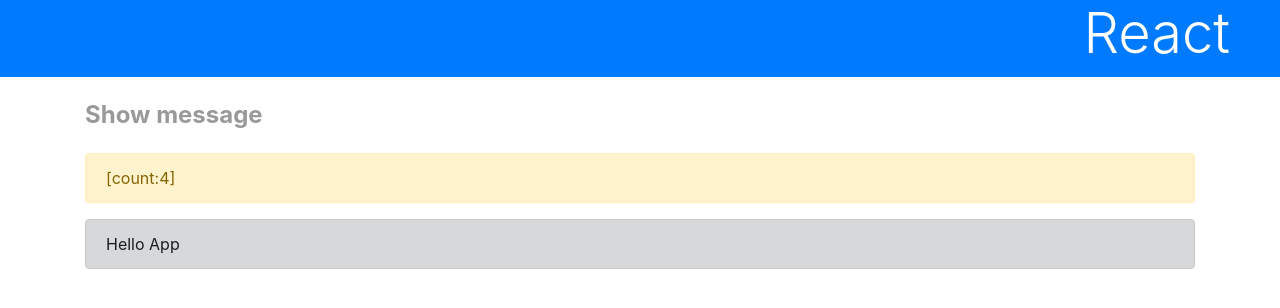
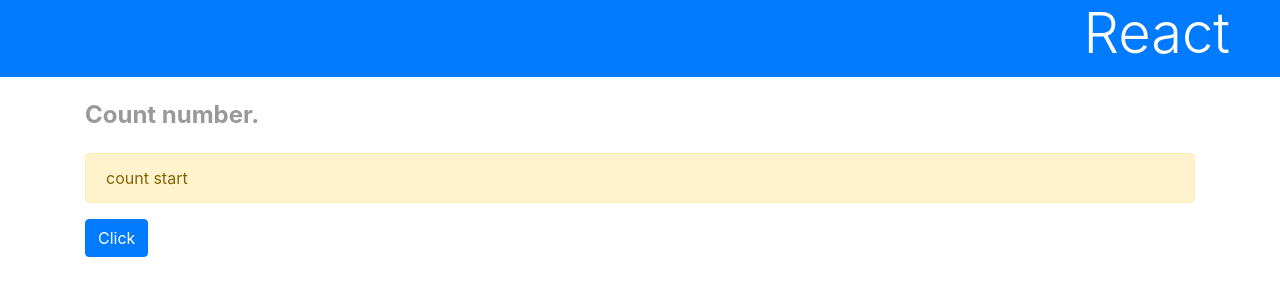
Before and after one commit to iyo-27/Reactraining, a React (Create React App) app: page / in a window 1280 px wide. Shown: the top 308 px of the page. Built offline with nearby package versions, Linux system fonts and the light colour scheme.

Commit message:
イベントを設定してみよう！

```diff
--- a/src/App.js
+++ b/src/App.js
@@ -8,19 +8,19 @@
     super()
     this.title = props.title
     this.state = {
-      msg:"Hello Component",
-      count:0,
+      msg:"count start",
+      counter:0,
     }
 
-    let timer =setInterval(()=>{
-      this.setState({
-        count:this.state.count + 1,
-        msg:"[count:" + this.state.count + "]"
-      })
-    }, 1000)
+    this.doAction = this.doAction.bind(this)
   }
 
-
+  doAction(event){
+    this.setState({
+        counter:this.state.counter + 1,
+        msg:"*** count: " + this.state.counter + " ***"
+    })
+  }
 
   render(){
 
@@ -30,7 +30,7 @@
         <div className='container'>
           <p className='subtitle'>{this.title}</p>
           <p className='alert alert-warning'>{this.state.msg}</p>
-          <p className='alert alert-dark'>{this.props.msg}</p>
+          <button className='btn btn-primary' onClick={this.doAction}>Click</button>
         </div>
       </div>
     );
--- a/src/index.js
+++ b/src/index.js
@@ -7,7 +7,7 @@
 const root = ReactDOM.createRoot(document.getElementById('root'));
 root.render(
   <React.StrictMode>
-    <App title="Show message" msg="Hello App"/>
+    <App title="Count number." msg="Hello App"/>
   </React.StrictMode>
 );
 
```
